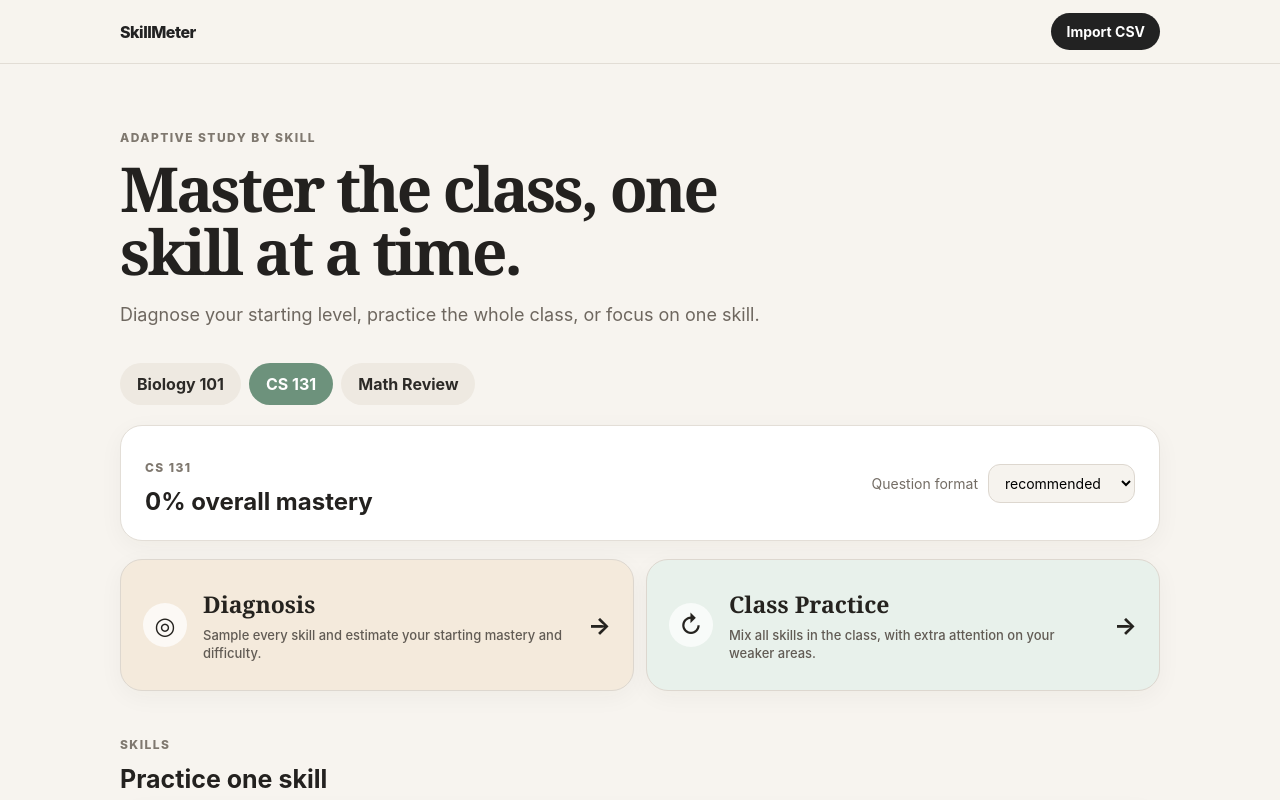
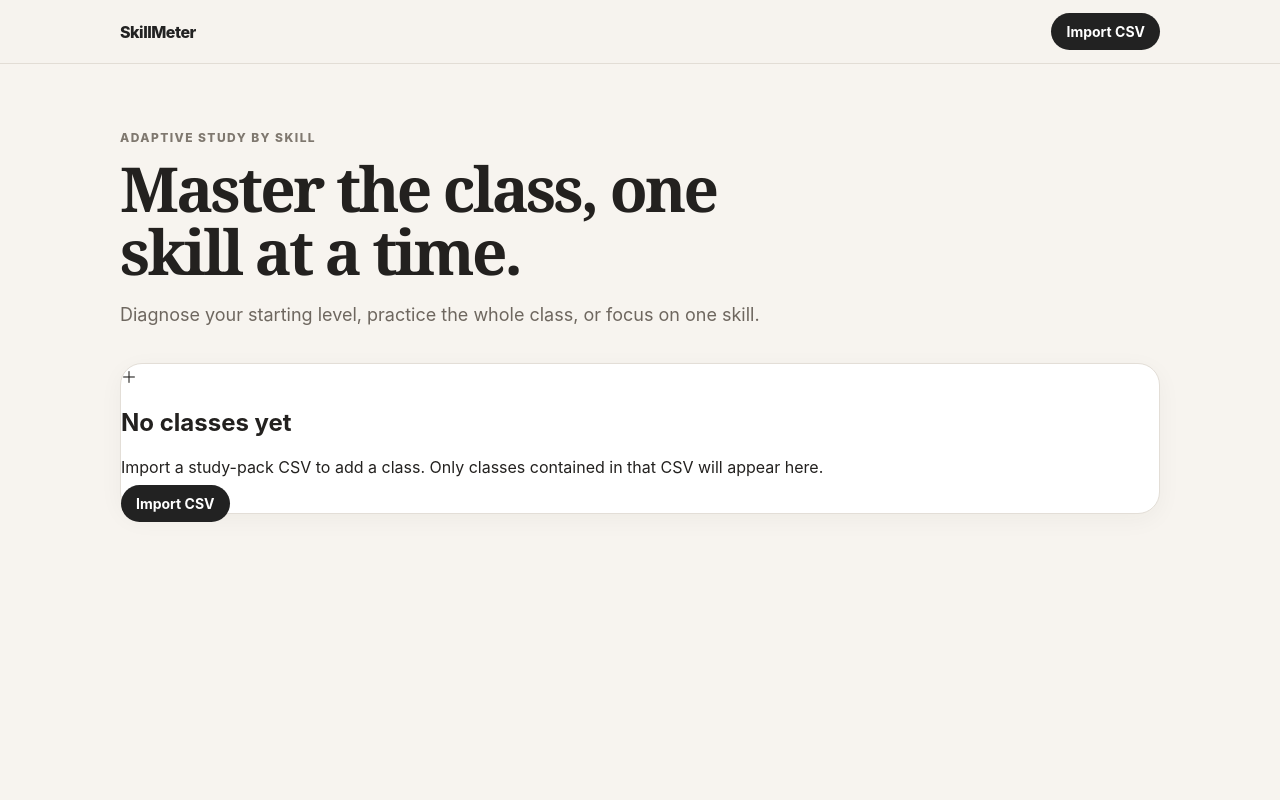
Before and after one commit to geeick/skillmeter-study, a React (Vite) app: page / in a window 1280 px wide. Shown: the top 800 px of the page. Built offline with nearby package versions, Linux system fonts and the light colour scheme.

Commit message:
Show classes only from imported CSV

```diff
--- a/src/App.tsx
+++ b/src/App.tsx
@@ -9,7 +9,6 @@ import {
   updateDiagnosticProgress,
   updateSkillProgress
 } from './adaptive'
-import { sampleQuestions } from './sampleData'
 import {
   getProgress,
   loadAttempts,
@@ -98,10 +97,10 @@ function Feedback({q,text}:{q:Question,text:string}){
 }
 
 export default function App(){
-  const [questions,setQuestions]=useState<Question[]>(()=>loadQuestions(sampleQuestions))
+  const [questions,setQuestions]=useState<Question[]>(()=>loadQuestions([]))
   const [progress,setProgress]=useState<Record<string,SkillProgress>>(()=>loadProgress())
   const [attempts,setAttempts]=useState<Attempt[]>(()=>loadAttempts())
-  const [selectedClass,setSelectedClass]=useState('CS 131')
+  const [selectedClass,setSelectedClass]=useState(()=>questions[0]?.className ?? '')
   const [selectedSkill,setSelectedSkill]=useState('')
   const [mode,setMode]=useState<StudyMode|'recommended'>('recommended')
   const [current,setCurrent]=useState<Question|null>(null)
@@ -224,12 +223,12 @@ export default function App(){
     if(!file)return
     try{
       const imported=await parseQuestionCsv(file)
-      const ids=new Set(imported.map(q=>q.id))
-      const merged=[...questions.filter(q=>!ids.has(q.id)),...imported]
-      setQuestions(merged)
-      saveQuestions(merged)
-      setSelectedClass(imported[0]?.className ?? selectedClass)
-      setMessage(`Imported ${imported.length} questions.`)
+      setQuestions(imported)
+      saveQuestions(imported)
+      setSelectedClass(imported[0]?.className ?? '')
+      setCurrent(null)
+      setSelectedSkill('')
+      setMessage(`Imported ${imported.length} questions. The class list now matches this CSV.`)
     }catch(e){
       setMessage(e instanceof Error?e.message:'Import failed')
     }
@@ -286,6 +285,14 @@ export default function App(){
         <p>Diagnose your starting level, practice the whole class, or focus on one skill.</p>
       </div>
 
+      {classes.length===0 ? (
+        <div className="card empty-state">
+          <div className="empty-icon">＋</div>
+          <h2>No classes yet</h2>
+          <p>Import a study-pack CSV to add a class. Only classes contained in that CSV will appear here.</p>
+          <label className="upload empty-upload">Import CSV<input type="file" accept=".csv" onChange={e=>importCsv(e.target.files?.[0])}/></label>
+        </div>
+      ) : <>
       <div className="class-tabs">
         {classes.map(c=><button key={c} className={c===selectedClass?'active-tab':'secondary'} onClick={()=>setSelectedClass(c)}>{c}</button>)}
       </div>
@@ -348,6 +355,7 @@ export default function App(){
           </div>
         })}
       </div>
+      </>}
     </section>
   </main>
 }
```
